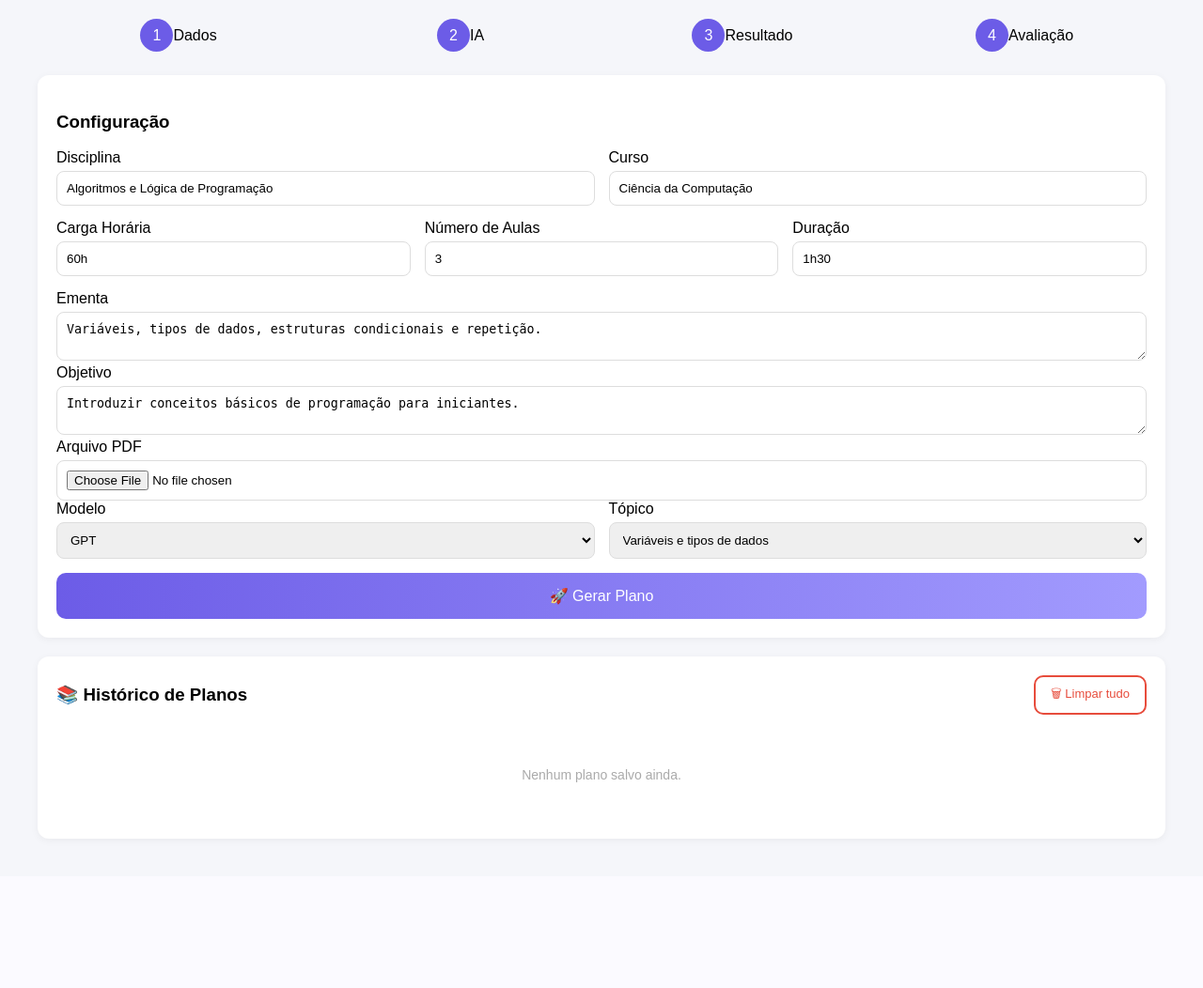
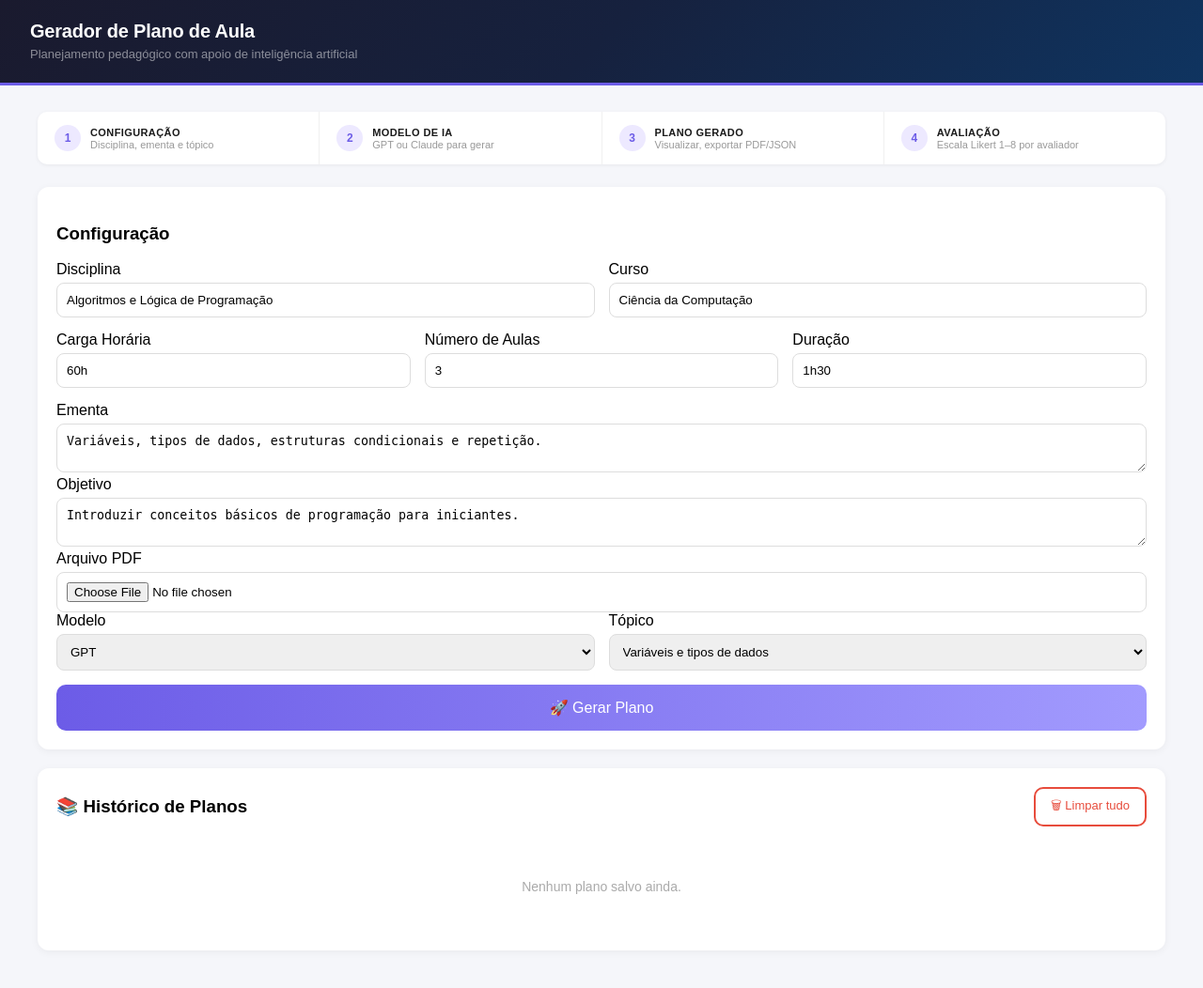
Before and after one commit to MarcelinoGarcia-NA/geradorAula, a Flask app: page / in a window 1280 px wide. Shown: the whole page at 94% size. Before the commit the page ends 895 px from the top, so only its background shows below. Run offline with Flask 3, Linux system fonts and the light colour scheme; some libraries are stand-ins or nearby versions.

Commit message:
Update index.html

```diff
--- a/templates/index.html
+++ b/templates/index.html
@@ -1,15 +1,79 @@
-
 <!DOCTYPE html>
 <html lang="pt-br">
 <head>
 <meta charset="UTF-8">
 <title>Gerador de Plano de Aula</title>
 <style>
-body { font-family: Arial, sans-serif; background: #f5f6fa; margin: 0; padding: 20px; }
-.container { max-width: 1200px; margin: auto; }
-.steps { display: flex; justify-content: space-between; margin-bottom: 20px; text-align: center; }
-.step { flex: 1; }
-.step-circle { width: 35px; height: 35px; background: #6c5ce7; color: white; border-radius: 50%; display: inline-flex; align-items: center; justify-content: center; margin-bottom: 5px; }
+body { font-family: Arial, sans-serif; background: #f5f6fa; margin: 0; padding: 0; }
+.container { max-width: 1200px; margin: auto; padding: 0 20px 20px; }
+
+/* ── HEADER ── */
+.site-header {
+  background: #fff;
+  border-bottom: 1px solid #e8e8e8;
+  padding: 18px 28px;
+  margin-bottom: 28px;
+  display: flex;
+  align-items: center;
+  justify-content: space-between;
+  gap: 16px;
+}
+/* ── HEADER ── */
+.site-header {
+  background: linear-gradient(135deg, #1a1a2e 0%, #16213e 50%, #0f3460 100%);
+  padding: 22px 32px;
+  margin-bottom: 28px;
+  display: flex;
+  align-items: center;
+  justify-content: space-between;
+  border-bottom: 3px solid #6c5ce7;
+}
+.header-left h1 {
+  margin: 0 0 3px;
+  font-size: 20px;
+  font-weight: 700;
+  color: #fff;
+  letter-spacing: -0.2px;
+}
+.header-left span {
+  font-size: 13px;
+  color: rgba(255,255,255,0.5);
+}
+
+/* ── STEPS ── */
+.steps {
+  display: flex;
+  align-items: center;
+  margin-bottom: 24px;
+  background: white;
+  border-radius: 10px;
+  padding: 0;
+  box-shadow: 0 1px 4px rgba(0,0,0,0.06);
+  overflow: hidden;
+}
+.step {
+  flex: 1;
+  display: flex;
+  align-items: center;
+  gap: 10px;
+  padding: 14px 18px;
+  border-right: 1px solid #f0f0f0;
+  position: relative;
+}
+.step:last-child { border-right: none; }
+.step-circle {
+  width: 28px; height: 28px;
+  background: #ede9ff;
+  color: #6c5ce7;
+  border-radius: 50%;
+  display: inline-flex; align-items: center; justify-content: center;
+  font-size: 12px;
+  font-weight: 700;
+  flex-shrink: 0;
+}
+.step-text { display: flex; flex-direction: column; gap: 1px; text-align: left; }
+.step-label { font-size: 11px; font-weight: 700; color: #1a1a1a; text-transform: uppercase; letter-spacing: 0.4px; }
+.step-desc { font-size: 11px; color: #999; }
 .card { background: white; padding: 20px; border-radius: 12px; margin-bottom: 20px; box-shadow: 0 2px 8px rgba(0,0,0,0.05); }
 .row { display: flex; gap: 15px; margin-bottom: 15px; }
 .col { flex: 1; }
@@ -59,16 +123,52 @@ ul, li { page-break-inside: avoid; }
 .scale label:hover { border-color: #6c5ce7; color: #6c5ce7; transform: translateY(-2px); }
 .scale input[type="radio"]:checked + label { background: #6c5ce7; color: #fff; border-color: #6c5ce7; box-shadow: 0 4px 10px rgba(108,92,231,0.3); }
 .btn-avaliar { margin-top: 10px; background: #28a745; }
+
+/* Perfil do avaliador */
+.perfil-avaliador { display: flex; flex-direction: column; gap: 8px; margin-bottom: 16px; }
+.perfil-avaliador .row-perfil { display: flex; gap: 10px; }
+.perfil-avaliador .row-perfil .col { flex: 1; }
 </style>
 </head>
 <body>
+<header class="site-header">
+  <div class="header-left">
+    <h1>Gerador de Plano de Aula</h1>
+    <span>Planejamento pedagógico com apoio de inteligência artificial</span>
+  </div>
+</header>
+
 <div class="container">
 
 <div class="steps">
-  <div class="step"><div class="step-circle">1</div>Dados</div>
-  <div class="step"><div class="step-circle">2</div>IA</div>
-  <div class="step"><div class="step-circle">3</div>Resultado</div>
-  <div class="step"><div class="step-circle">4</div>Avaliação</div>
+  <div class="step">
+    <div class="step-circle">1</div>
+    <div class="step-text">
+      <span class="step-label">Configuração</span>
+      <span class="step-desc">Disciplina, ementa e tópico</span>
+    </div>
+  </div>
+  <div class="step">
+    <div class="step-circle">2</div>
+    <div class="step-text">
+      <span class="step-label">Modelo de IA</span>
+      <span class="step-desc">GPT ou Claude para gerar</span>
+    </div>
+  </div>
+  <div class="step">
+    <div class="step-circle">3</div>
+    <div class="step-text">
+      <span class="step-label">Plano Gerado</span>
+      <span class="step-desc">Visualizar, exportar PDF/JSON</span>
+    </div>
+  </div>
+  <div class="step">
+    <div class="step-circle">4</div>
+    <div class="step-text">
+      <span class="step-label">Avaliação</span>
+      <span class="step-desc">Escala Likert 1–8 por avaliador</span>
+    </div>
+  </div>
 </div>
 
 <form id="form">
@@ -133,7 +233,30 @@ ul, li { page-break-inside: avoid; }
       <span>8 = Concordo totalmente</span>
     </div>
 
-    <input id="nomeProfessor" placeholder="Nome do professor avaliador">
+    <!-- Perfil do avaliador -->
+    <div class="perfil-avaliador">
+      <input id="avaliadorId" placeholder="Identificador do avaliador (ex: P1, P2)">
+      <input id="experiencia" placeholder="Tempo de experiência (anos)" type="number" min="0">
+      <div class="row-perfil">
+        <div class="col">
+          <select id="formacao">
+            <option value="">Formação acadêmica</option>
+            <option>Graduação</option>
+            <option>Especialização</option>
+            <option>Mestrado</option>
+            <option>Doutorado</option>
+          </select>
+        </div>
+        <div class="col">
+          <select id="area">
+            <option value="">Área de atuação</option>
+            <option>Computação</option>
+            <option>Educação</option>
+            <option>Outra</option>
+          </select>
+        </div>
+      </div>
+    </div>
 
     <div style="margin-top:12px;">
 
@@ -327,7 +450,11 @@ function getVal(name) {
 function salvarAvaliacao() {
   if (!planoAtualTexto) { showToast("Gere um plano primeiro."); return; }
 
-  const professor   = document.getElementById("nomeProfessor").value;
+  // Novos campos de perfil do avaliador
+  const avaliadorId = document.getElementById("avaliadorId").value;
+  const experiencia = document.getElementById("experiencia").value;
+  const formacao    = document.getElementById("formacao").value;
+  const area        = document.getElementById("area").value;
   const observacoes = document.getElementById("comentarios").value;
 
   const metricas = [
@@ -386,7 +513,11 @@ function salvarAvaliacao() {
     linhas.push([]);
   });
   linhas.push(["Avaliação do Professor", ""]);
-  linhas.push(["Nome do Professor", professor]);
+  // Novos campos no CSV
+  linhas.push(["Avaliador ID",       avaliadorId]);
+  linhas.push(["Experiência (anos)", experiencia]);
+  linhas.push(["Formação",           formacao]);
+  linhas.push(["Área de atuação",    area]);
   metricas.forEach(m => linhas.push([m.pergunta, m.valor]));
   linhas.push(["Observações", observacoes]);
 
@@ -410,7 +541,15 @@ function salvarAvaliacao() {
       topico:      inp.topico      || ""
     },
     plano: { aulas, textoRaw: planoAtualTexto },
-    avaliacaoProfessor: { nome: professor, metricas, observacoes }
+    // Novos campos no JSON
+    avaliacaoProfessor: {
+      id: avaliadorId,
+      experiencia,
+      formacao,
+      area,
+      metricas,
+      observacoes
+    }
   };
 
   setTimeout(() => {
@@ -445,7 +584,13 @@ function montarRegistro() {
     geradoEm: new Date().toISOString(),
     inputs: dadosAtualForm,
     plano: { textoRaw: planoAtualTexto, html: planoAtualHTML },
-    avaliacao: { professor: document.getElementById("nomeProfessor").value, observacoes: document.getElementById("comentarios").value }
+    avaliacao: {
+      avaliadorId:  document.getElementById("avaliadorId").value,
+      experiencia:  document.getElementById("experiencia").value,
+      formacao:     document.getElementById("formacao").value,
+      area:         document.getElementById("area").value,
+      observacoes:  document.getElementById("comentarios").value
+    }
   };
 }
 
@@ -470,14 +615,16 @@ function renderHistorico() {
   const el = document.getElementById("listaHistorico");
   if (h.length === 0) { el.innerHTML = '<div class="empty-state">Nenhum plano salvo ainda.</div>'; return; }
   el.innerHTML = h.map(r => {
-    const data   = new Date(r.geradoEm).toLocaleString("pt-BR");
-    const topico = r.inputs?.topico || "—";
-    const ia     = r.inputs?.ia?.toUpperCase() || "—";
-    const prof   = r.avaliacao?.professor ? ` · Prof. ${r.avaliacao.professor}` : "";
+    const data        = new Date(r.geradoEm).toLocaleString("pt-BR");
+    const topico      = r.inputs?.topico || "—";
+    const ia          = r.inputs?.ia?.toUpperCase() || "—";
+    // Suporte a registros antigos (campo professor) e novos (campo avaliadorId)
+    const avaliador   = r.avaliacao?.avaliadorId || r.avaliacao?.professor || "";
+    const sufixo      = avaliador ? ` · Avaliador: ${avaliador}` : "";
     return `<div class="historico-card">
       <div class="historico-info">
         <div class="historico-titulo">${topico} <span class="badge-ia">${ia}</span></div>
-        <div class="historico-meta">${data}${prof}</div>
+        <div class="historico-meta">${data}${sufixo}</div>
       </div>
       <div class="historico-acoes">
         <button class="secondary" onclick="verPlano(${r.id})">👁 Ver</button>
@@ -495,7 +642,12 @@ function verPlano(id) {
   dadosAtualForm = r.inputs; planoAtualTexto = r.plano.textoRaw; planoAtualHTML = r.plano.html;
   document.getElementById("conteudo").innerHTML = planoAtualHTML;
   document.getElementById("resultado").style.display = "flex";
-  document.getElementById("nomeProfessor").value = r.avaliacao?.professor || "";
+  // Restaura campos do perfil do avaliador (com fallback para registros antigos)
+  document.getElementById("avaliadorId").value = r.avaliacao?.avaliadorId || r.avaliacao?.professor || "";
+  document.getElementById("experiencia").value = r.avaliacao?.experiencia || "";
+  document.getElementById("formacao").value    = r.avaliacao?.formacao    || "";
+  document.getElementById("area").value        = r.avaliacao?.area        || "";
+  document.getElementById("comentarios").value = r.avaliacao?.observacoes || "";
   window.scrollTo({ top: 0, behavior: "smooth" });
   showToast("Plano carregado do histórico.");
 }
```
